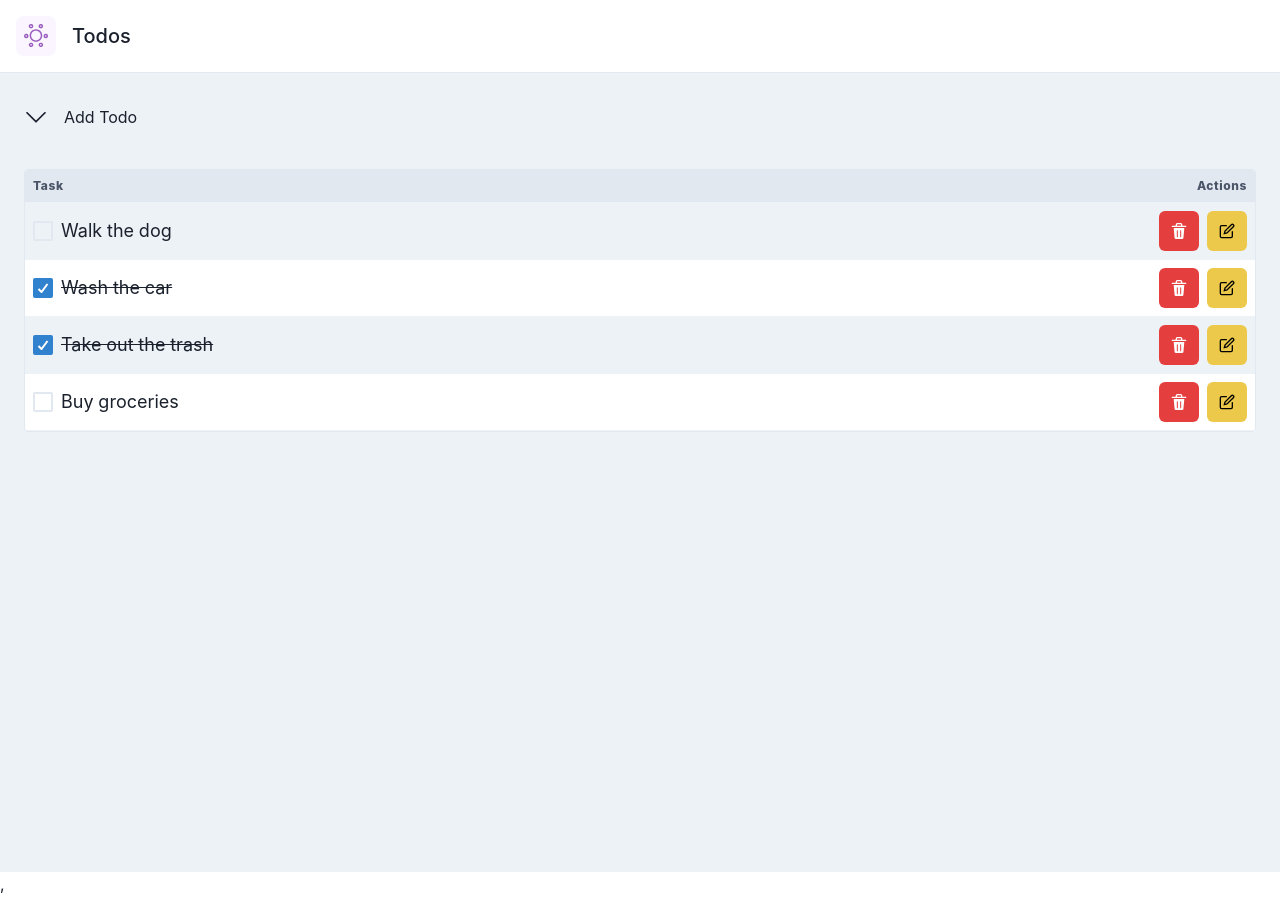
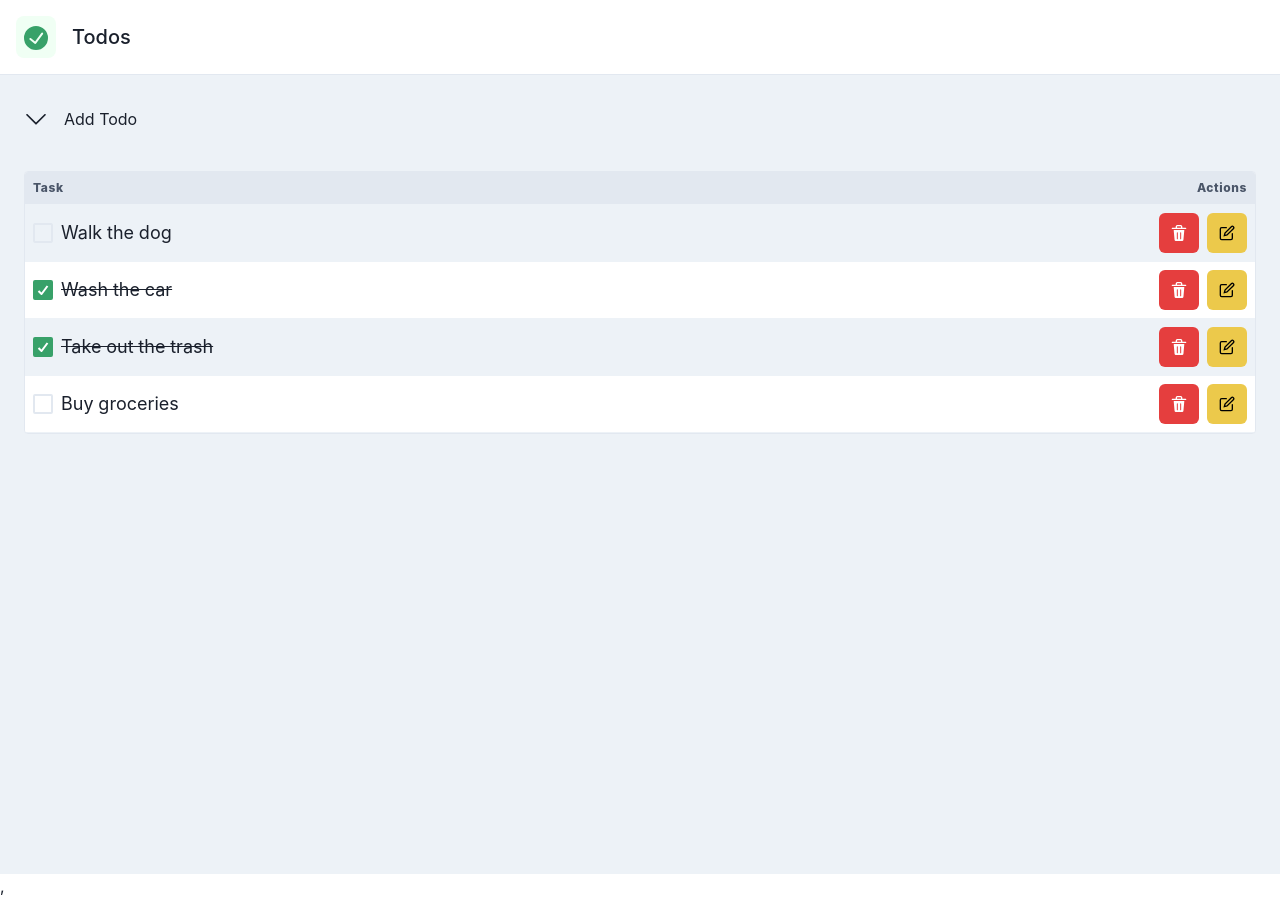
Before and after one commit to oscar-hustlebox/todo-app, a React app: page / in a window 1280 px wide. Built offline with nearby package versions, Linux system fonts and the light colour scheme.

Commit message:
style: add new logo and change colour scheme

```diff
--- a/src/components/TodoListTable/TodoListItem/TodoListItem.tsx
+++ b/src/components/TodoListTable/TodoListItem/TodoListItem.tsx
@@ -1,5 +1,5 @@
 import React, { useState } from 'react';
-import { Button, Flex, Heading, Td, Text, Tr, Checkbox, IconButton } from '@chakra-ui/react';
+import { Flex, Td, Text, Tr, Checkbox, IconButton } from '@chakra-ui/react';
 import { DeleteIcon, EditIcon } from '@chakra-ui/icons';
 import { useDispatch } from 'react-redux';
 import { TodoState, removeTodo, toggleTodoComplete } from '../../../redux/slices/todos/slice';
@@ -23,6 +23,7 @@ export const TodoListItem = ({ todo }: TodoListItemProps) => {
                             onChange={() => dispatch(toggleTodoComplete(todo.id))}
                             size="lg"
                             width={'full'}
+                            colorScheme="green"
                         >
                             <Text
                                 {...(todo.isComplete
--- a/src/components/TopBar/TopBar.tsx
+++ b/src/components/TopBar/TopBar.tsx
@@ -1,12 +1,12 @@
 import React from 'react';
 import { Box, Flex, Heading } from '@chakra-ui/react';
-import { ReactComponent as TodoLogo } from '../../assets/logo.svg';
+import { CheckCircleIcon } from '@chakra-ui/icons';
 
 export const TopBar = () => {
     return (
         <Flex paddingX={4} paddingY={4} flexDir="row" alignItems="center" gap={4}>
-            <Box background="purple.50" padding={2} borderRadius={8}>
-                <TodoLogo color="#995CBD" />
+            <Box background="green.50" padding={2} borderRadius={8}>
+                <CheckCircleIcon w={6} h={6} color="green.500" />
             </Box>
 
             <Heading as="h1" size="md" fontWeight="medium">
```
